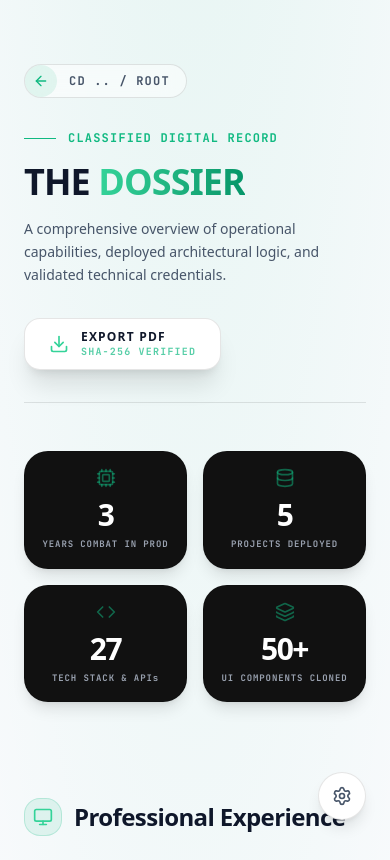
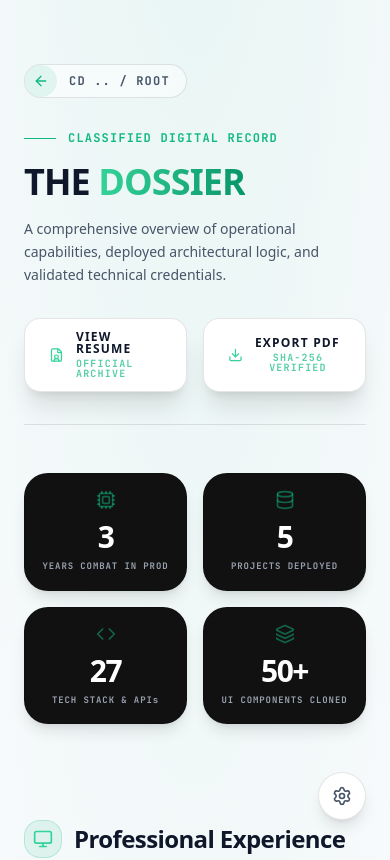
Before and after one commit to EisenDev/portfolio, a Next.js app in the folder my-portfolio/: page /dossier in a window 390 px wide. Shown: the top 860 px of the page. Built offline with nearby package versions, Linux system fonts and the light colour scheme; no server answers.

Commit message:
add parser on utilities

```diff
--- a/my-portfolio/package.json
+++ b/my-portfolio/package.json
@@ -14,6 +14,9 @@
     "@types/three": "^0.183.1",
     "clsx": "^2.1.1",
     "framer-motion": "^12.34.3",
+    "html-to-image": "^1.11.13",
+    "html2canvas": "^1.4.1",
+    "jspdf": "^4.2.0",
     "lucide-react": "^0.575.0",
     "next": "16.1.6",
     "nodemailer": "^8.0.1",
--- a/my-portfolio/src/app/dossier/page.tsx
+++ b/my-portfolio/src/app/dossier/page.tsx
@@ -3,8 +3,10 @@
 import React, { useState } from "react";
 import Link from "next/link";
 import Image from "next/image";
-import { Download, ArrowLeft, ExternalLink, ShieldCheck, Cpu, Code, Database, Monitor, Search, Layers, X, FileText, Award } from "lucide-react";
+import { Download, ArrowLeft, ExternalLink, ShieldCheck, Cpu, Code, Database, Monitor, Search, Layers, X, FileText, Award, FileUser } from "lucide-react";
 import { motion, AnimatePresence } from "framer-motion";
+import { toPng } from "html-to-image";
+import jsPDF from "jspdf";
 
 const CERTIFICATES: Array<{
     title: string;
@@ -91,9 +93,75 @@ const CERTIFICATES: Array<{
 
 export default function DossierPage() {
     const [selectedCert, setSelectedCert] = useState<typeof CERTIFICATES[0] | null>(null);
+    const [isExporting, setIsExporting] = useState(false);
+
+    const handleExportPDF = async () => {
+        const element = document.getElementById("dossier-content");
+        if (!element) return;
+
+        setIsExporting(true);
+        try {
+            // Inject a style to force visibility of all elements and handle animations
+            const style = document.createElement("style");
+            style.id = "pdf-export-style";
+            style.innerHTML = `
+                .pdf-ignore { display: none !important; }
+                #dossier-content * {
+                    opacity: 1 !important;
+                    transform: none !important;
+                    visibility: visible !important;
+                    transition: none !important;
+                    animation: none !important;
+                }
+            `;
+            document.head.appendChild(style);
+
+            // Wait a bit for styles to apply
+            await new Promise(resolve => setTimeout(resolve, 500));
+
+            const dataUrl = await toPng(element, {
+                cacheBust: true,
+                backgroundColor: "#050505",
+                pixelRatio: 2,
+                height: element.scrollHeight,
+                width: element.clientWidth,
+            });
+
+            // Restore hidden elements
+            const styleElement = document.getElementById("pdf-export-style");
+            if (styleElement) styleElement.remove();
+
+            const pdf = new jsPDF("p", "mm", "a4");
+            const imgProps = pdf.getImageProperties(dataUrl);
+            const pdfWidth = pdf.internal.pageSize.getWidth();
+            const pdfHeight = (imgProps.height * pdfWidth) / imgProps.width;
+
+            const pageHeight = pdf.internal.pageSize.getHeight();
+            let heightLeft = pdfHeight;
+            let position = 0;
+
+            // Add first page
+            pdf.addImage(dataUrl, "PNG", 0, position, pdfWidth, pdfHeight);
+            heightLeft -= pageHeight;
+
+            // Add subsequent pages if content exceeds A4 height
+            while (heightLeft > 0) {
+                position = heightLeft - pdfHeight;
+                pdf.addPage();
+                pdf.addImage(dataUrl, "PNG", 0, position, pdfWidth, pdfHeight);
+                heightLeft -= pageHeight;
+            }
+
+            pdf.save("ARJAY_ESCABAS_DOSSIER.pdf");
+        } catch (error) {
+            console.error("PDF Export failed:", error);
+        } finally {
+            setIsExporting(false);
+        }
+    };
 
     return (
-        <main className="min-h-screen bg-[var(--color-bg-primary)] text-[var(--color-text-primary)] pb-32 relative overflow-hidden">
+        <main id="dossier-content" className="min-h-screen bg-[var(--color-bg-primary)] text-[var(--color-text-primary)] pb-32 relative overflow-hidden">
 
             {/* Ambient Background Grid */}
             <div className="absolute inset-0 z-0 bg-[radial-gradient(ellipse_80%_50%_at_50%_-20%,rgba(16,185,129,0.1),transparent)] pointer-events-none" />
@@ -101,7 +169,7 @@ export default function DossierPage() {
 
             <div className="container mx-auto px-6 lg:px-12 pt-16 lg:pt-24 max-w-6xl relative z-10">
 
-                <motion.div initial={{ opacity: 0, x: -20 }} animate={{ opacity: 1, x: 0 }}>
+                <motion.div initial={{ opacity: 0, x: -20 }} animate={{ opacity: 1, x: 0 }} className="pdf-ignore">
                     <Link href="/" className="group inline-flex items-center gap-3 text-xs md:text-sm font-mono font-bold tracking-widest text-[var(--color-text-secondary)] hover:text-[var(--color-brand-400)] transition-colors mb-8 md:mb-16 backdrop-blur-md bg-[var(--color-bg-secondary)]/50 border border-[var(--color-border-subtle)] pr-4 rounded-full">
                         <div className="p-2 bg-[var(--color-brand-500)]/10 rounded-full group-hover:bg-[var(--color-brand-500)]/20 transition-colors text-[var(--color-brand-500)]">
                             <ArrowLeft className="w-4 h-4" />
@@ -127,11 +195,28 @@ export default function DossierPage() {
                         </p>
                     </motion.div>
 
-                    <motion.div initial={{ opacity: 0, y: 20 }} animate={{ opacity: 1, y: 0 }} transition={{ delay: 0.2 }} className="flex lg:justify-end">
-                        <button className="flex items-center gap-3 px-6 py-3 md:px-8 md:py-4 bg-[var(--color-bg-secondary)] border border-[var(--color-border-subtle)] hover:border-[var(--color-brand-500)]/50 hover:bg-[var(--color-brand-500)]/10 text-[var(--color-text-primary)] rounded-2xl text-xs md:text-sm font-bold tracking-widest uppercase transition-all shadow-xl group">
-                            <Download className="w-5 h-5 group-hover:translate-y-1 transition-transform text-[var(--color-brand-400)]" />
+                    <motion.div initial={{ opacity: 0, y: 20 }} animate={{ opacity: 1, y: 0 }} transition={{ delay: 0.2 }} className="flex lg:justify-end gap-4 pdf-ignore">
+                        <Link
+                            href="/Resume/ARJAY_ESCABAS_RESUME.pdf"
+                            target="_blank"
+                            rel="noopener noreferrer"
+                            className="flex items-center gap-3 px-6 py-3 md:px-8 md:py-4 bg-[var(--color-bg-secondary)] border border-[var(--color-border-subtle)] hover:border-[var(--color-brand-500)]/50 hover:bg-[var(--color-brand-500)]/10 text-[var(--color-text-primary)] rounded-2xl text-xs md:text-sm font-bold tracking-widest uppercase transition-all shadow-xl group"
+                        >
+                            <FileUser className="w-5 h-5 group-hover:-translate-y-1 transition-transform text-[var(--color-brand-400)]" />
                             <div className="flex flex-col items-start leading-none gap-1">
-                                <span>Export PDF</span>
+                                <span>View Resume</span>
+                                <span className="text-[10px] font-mono text-[var(--color-brand-500)]/70">OFFICIAL ARCHIVE</span>
+                            </div>
+                        </Link>
+
+                        <button
+                            onClick={handleExportPDF}
+                            disabled={isExporting}
+                            className={`flex items-center gap-3 px-6 py-3 md:px-8 md:py-4 bg-[var(--color-bg-secondary)] border border-[var(--color-border-subtle)] hover:border-[var(--color-brand-500)]/50 hover:bg-[var(--color-brand-500)]/10 text-[var(--color-text-primary)] rounded-2xl text-xs md:text-sm font-bold tracking-widest uppercase transition-all shadow-xl group disabled:opacity-50 disabled:cursor-not-allowed`}
+                        >
+                            <Download className={`w-5 h-5 ${isExporting ? 'animate-bounce' : 'group-hover:translate-y-1'} transition-transform text-[var(--color-brand-400)]`} />
+                            <div className="flex flex-col items-start leading-none gap-1">
+                                <span>{isExporting ? "Processing..." : "Export PDF"}</span>
                                 <span className="text-[10px] font-mono text-[var(--color-brand-500)]/70">SHA-256 VERIFIED</span>
                             </div>
                         </button>
--- a/my-portfolio/src/app/utilities/page.tsx
+++ b/my-portfolio/src/app/utilities/page.tsx
@@ -11,7 +11,8 @@ import {
     ScreenMetricsUtility,
     RandomJokeUtility,
     BatteryStatusUtility,
-    DNSLookupUtility
+    DNSLookupUtility,
+    EDIFACTParserUtility
 } from '@/components/LiveUtilities';
 
 export default function UtilitiesPage() {
@@ -34,7 +35,7 @@ export default function UtilitiesPage() {
                         Live Utilities & APIs
                     </h1>
                     <p className="text-xl text-[var(--color-text-secondary)] max-w-3xl font-light leading-relaxed">
-                        A 10-module collection of active diagnostic tools, hardware sensor APIs, cryptographically secure generators, and external data streams executing in real-time.
+                        A 11-module collection of active diagnostic tools, hardware sensor APIs, cryptographically secure generators, and external data streams executing in real-time.
                     </p>
                 </header>
 
@@ -49,8 +50,9 @@ export default function UtilitiesPage() {
 
                     <DNSLookupUtility />
                     <GitHubZenUtility />
+                    <EDIFACTParserUtility />
+
                     <RandomJokeUtility />
-
                     <CatFactUtility />
                 </div>
             </div>
--- a/my-portfolio/src/components/LiveUtilities.tsx
+++ b/my-portfolio/src/components/LiveUtilities.tsx
@@ -314,3 +314,25 @@ export function DNSLookupUtility() {
         />
     );
 }
+// 11. EDIFACT Parser
+export function EDIFACTParserUtility() {
+    const [isExecuting, setIsExecuting] = useState(false);
+    const { push } = require('next/navigation').useRouter();
+
+    return (
+        <UtilityCard
+            category="Electronic Data Interchange"
+            categoryIcon={FileText}
+            title="EDIFACT to JSON Parser"
+            colorTheme="indigo"
+            description={<>A specialized parser that converts raw EDIFACT message segments into a structured JSON hierarchy using custom extraction logic.</>}
+            buttonText="OPEN PARSER"
+            buttonIcon={ExternalLink}
+            isExecuting={isExecuting}
+            buttonAction={() => {
+                setIsExecuting(true);
+                push('/edifcattojson');
+            }}
+        />
+    );
+}
```
Also changed, not shown: 2 other files (tests, documents, lock files or other folders).
